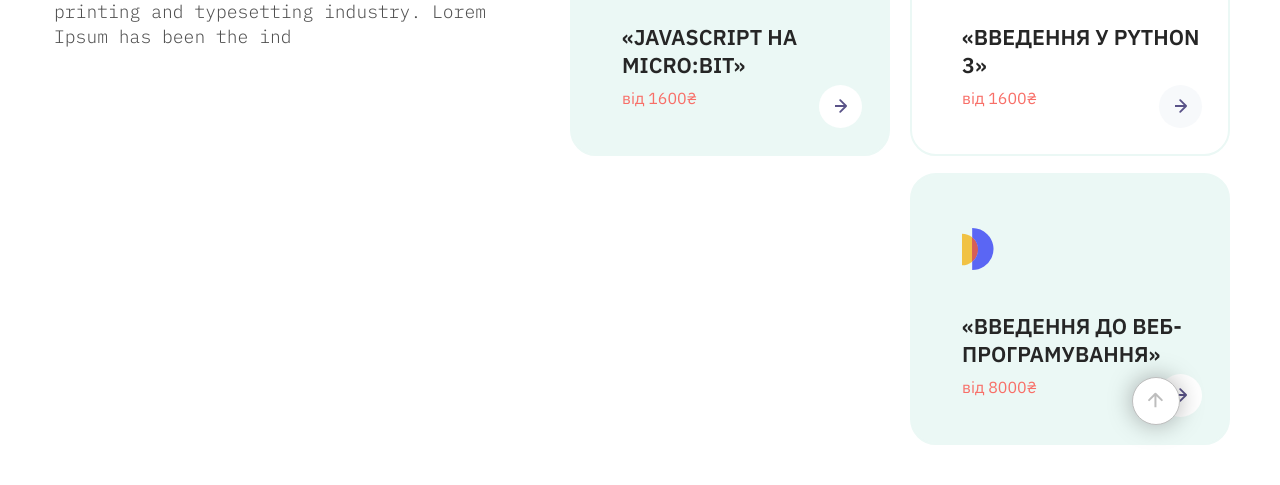
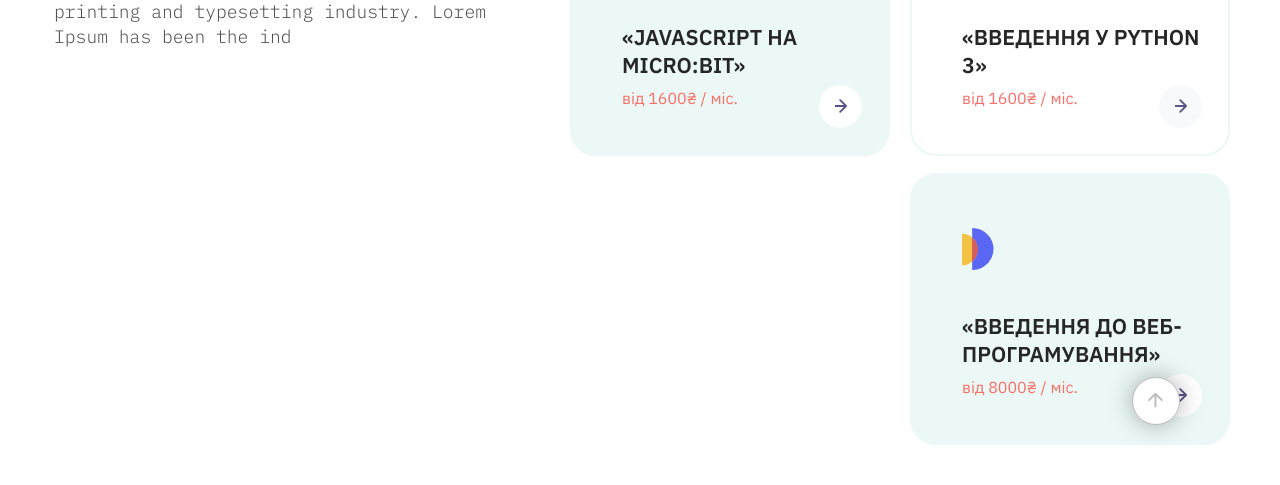
Before and after one commit to tfxoshchypok/linkit22, a Jekyll site: the page built from index.html, in a window 1280 px wide and 900 px high, scrolled down 1348 px. Shown: the part 172-657 px from the top of the window. Built offline with Jekyll 4.4.1, drawn with Linux system fonts in a browser that asks for light colours.

Commit message:
Update courses.html

```diff
--- a/_includes/courses.html
+++ b/_includes/courses.html
@@ -13,7 +13,7 @@
       <div class="courses-item">
         <img class="icon" alt="" src="/static/images/common/courses-icon-{{ course.icon }}.svg">
         <h3>«{{ course.title }}»</h3>
-        <span class="price">від {{ course.price }}₴</span>
+        <span class="price">від {{ course.price }}₴ / міс.</span>
         <a class="read-more" href="{{ course.url }}">
           <svg width="13" height="16" viewBox="0 0 13 16" fill="none" xmlns="http://www.w3.org/2000/svg">
             <path d="M12.7071 8.70711C13.0976 8.31658 13.0976 7.68342 12.7071 7.29289L6.34315 0.928933C5.95262 0.538408 5.31946 0.538408 4.92893 0.928933C4.53841 1.31946 4.53841 1.95262 4.92893 2.34315L10.5858 8L4.92893 13.6569C4.53841 14.0474 4.53841 14.6805 4.92893 15.0711C5.31946 15.4616 5.95262 15.4616 6.34315 15.0711L12.7071 8.70711ZM-8.74228e-08 9L12 9L12 7L8.74228e-08 7L-8.74228e-08 9Z" fill="#5A5388"/>
```
